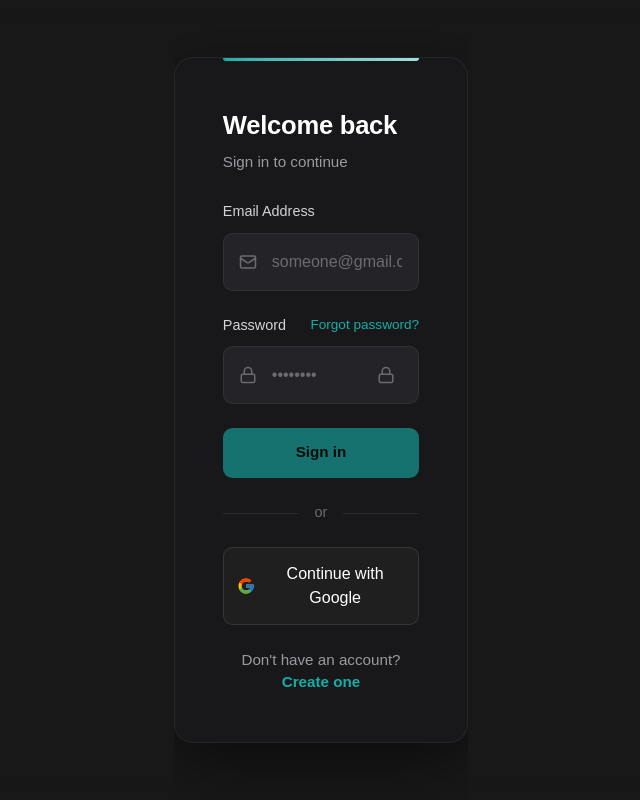
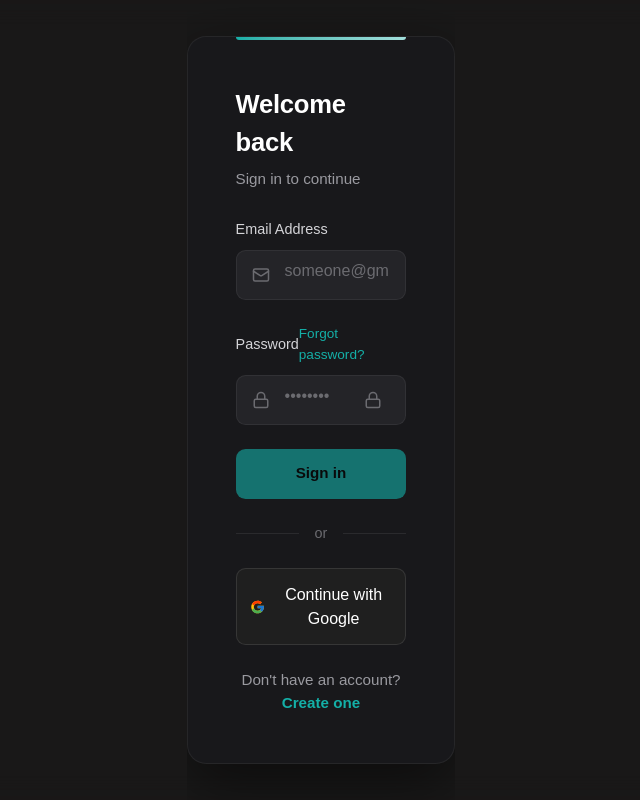
Before and after one commit to Astra-max/social-app, a Next.js app in the folder front-end/: page / in a window 1280 px wide. Shown: the whole page, without its empty margins (319-959 px from the left). Built offline with nearby package versions, Linux system fonts and the light colour scheme; no server answers.

Commit message:
style: resize main login component container

```diff
--- a/front-end/styles/login.module.css
+++ b/front-end/styles/login.module.css
@@ -4,7 +4,7 @@
   display: flex;
   align-items: center;
   justify-content: center;
-  width: 23%;
+  width: 21%;
   min-height: 100vh;
   overflow: hidden;
 }
@@ -107,7 +107,7 @@
 
 .userInput {
   width: 100%;
-  padding: 1rem 1rem 1rem 3rem;    /* ← taller inputs, more comfortable */
+  padding: 0.5rem 1rem 1rem 3rem;    /* ← taller inputs, more comfortable */
   background-color: #242428;
   border-radius: 0.6rem;
   border: 1px solid rgba(255, 255, 255, 0.06);
```
